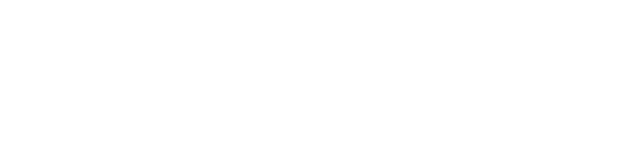
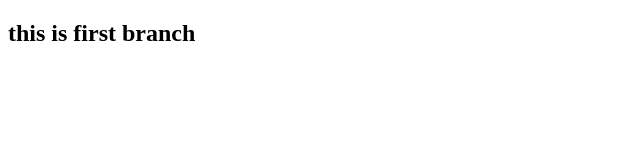
Before and after one commit to NikitaFrontWeb/test-react, a plain HTML site: page index.html in a window 1280 px wide. Shown: the whole page, without its empty margins (0-640 px from the left). Drawn offline with Linux system fonts and the light colour scheme.

Commit message:
update index.html in first branch

```diff
--- a/index.html
+++ b/index.html
@@ -6,6 +6,9 @@
     <title>Document</title>
 </head>
 <body>
-
+    <!-- code first branch -->
+    <section class="first">
+        <h2>this is first branch</h2>
+    </section>
 </body>
 </html>
```
